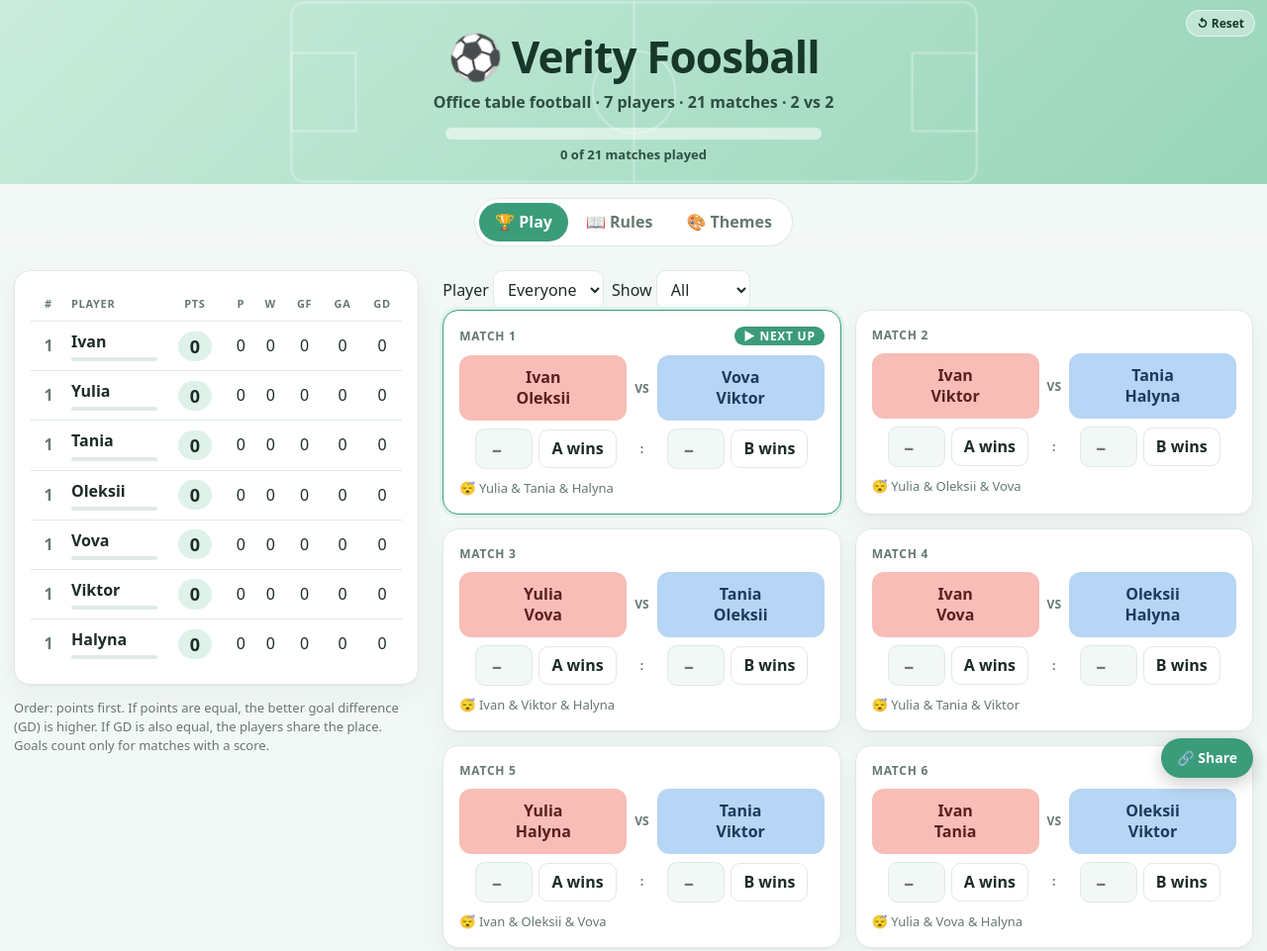
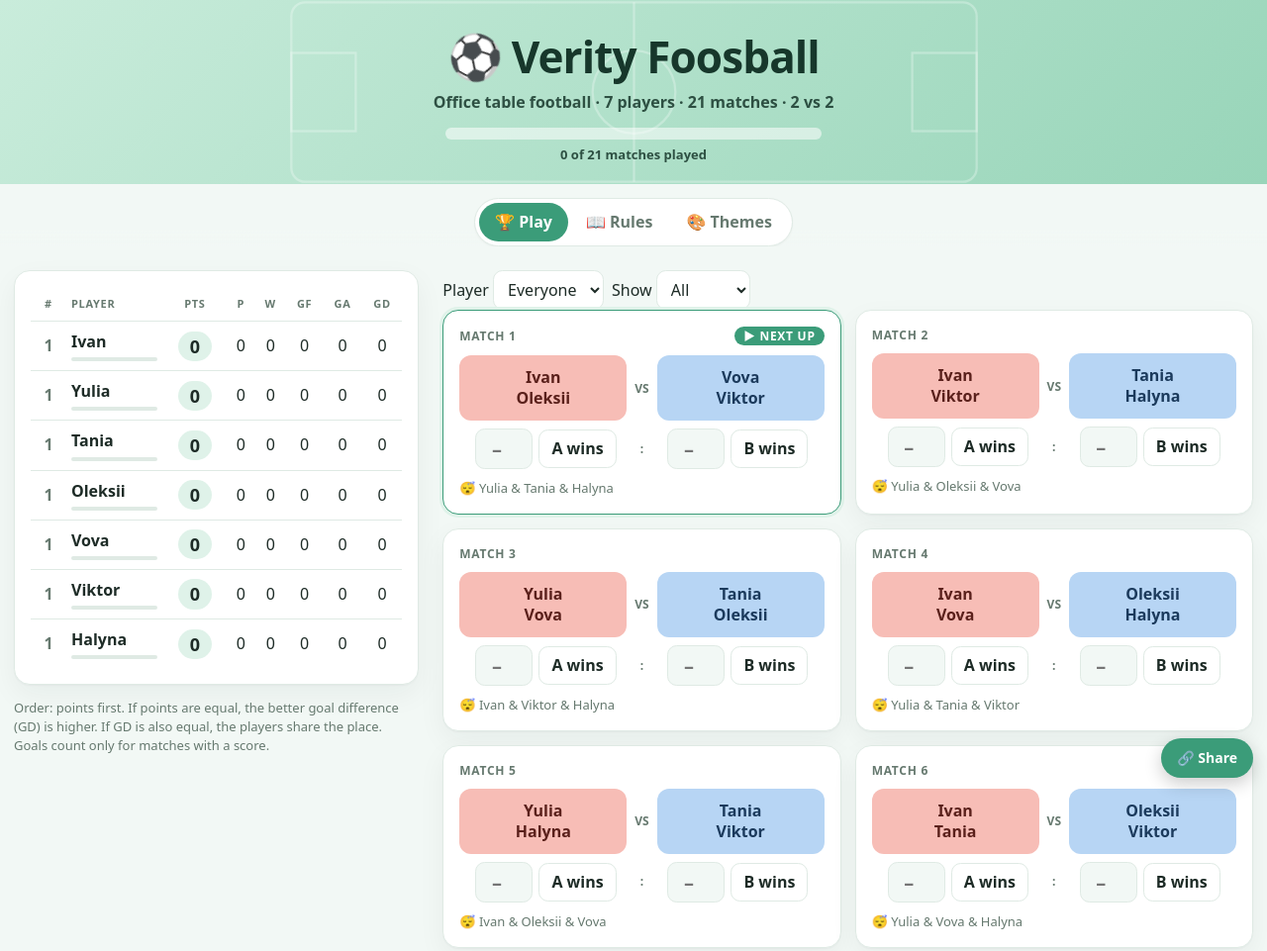
Before and after one commit to ihrynkiv/foosball, a plain HTML site: page index.html in a window 1280 px wide. Shown: the top 961 px of the page at 99% size. Drawn offline with Linux system fonts and the light colour scheme.

Commit message:
Remove header reset button

```diff
--- a/index.html
+++ b/index.html
@@ -150,8 +150,6 @@ td.name,th.name{text-align:left;font-weight:800}
 .opt{display:flex;align-items:center;justify-content:space-between;gap:10px;flex-wrap:wrap;padding:10px 0;border-top:1px solid var(--line)}
 .opt:first-of-type{border-top:0}
 
-#reset{position:absolute;top:10px;right:12px;border:1px solid rgba(255,255,255,.6);background:rgba(255,255,255,.35);color:var(--h-ink);font-size:12px;font-weight:800;padding:4px 10px;border-radius:99px;cursor:pointer}
-#reset:hover{background:rgba(255,255,255,.65)}
 #share{position:fixed;right:14px;bottom:14px;z-index:10;border:0;padding:10px 16px;border-radius:99px;font-weight:800;font-size:14px;background:var(--accent);color:var(--accent-ink);cursor:pointer;box-shadow:0 6px 18px rgba(0,0,0,.2)}
 footer{text-align:center;color:var(--muted);font-size:13px;padding:0 16px 30px}
 
@@ -173,7 +171,6 @@ footer{text-align:center;color:var(--muted);font-size:13px;padding:0 16px 30px}
 </head>
 <body>
 <header>
-  <button id="reset" onclick="resetAll()" title="Reset the whole championship">↺ Reset</button>
   <div class="logo"><span class="ball">⚽</span> Verity Foosball</div>
   <div class="sub">Office table football · 7 players · 21 matches · 2 vs 2</div>
   <div class="progress"><i id="bar" style="width:0"></i></div>
```
